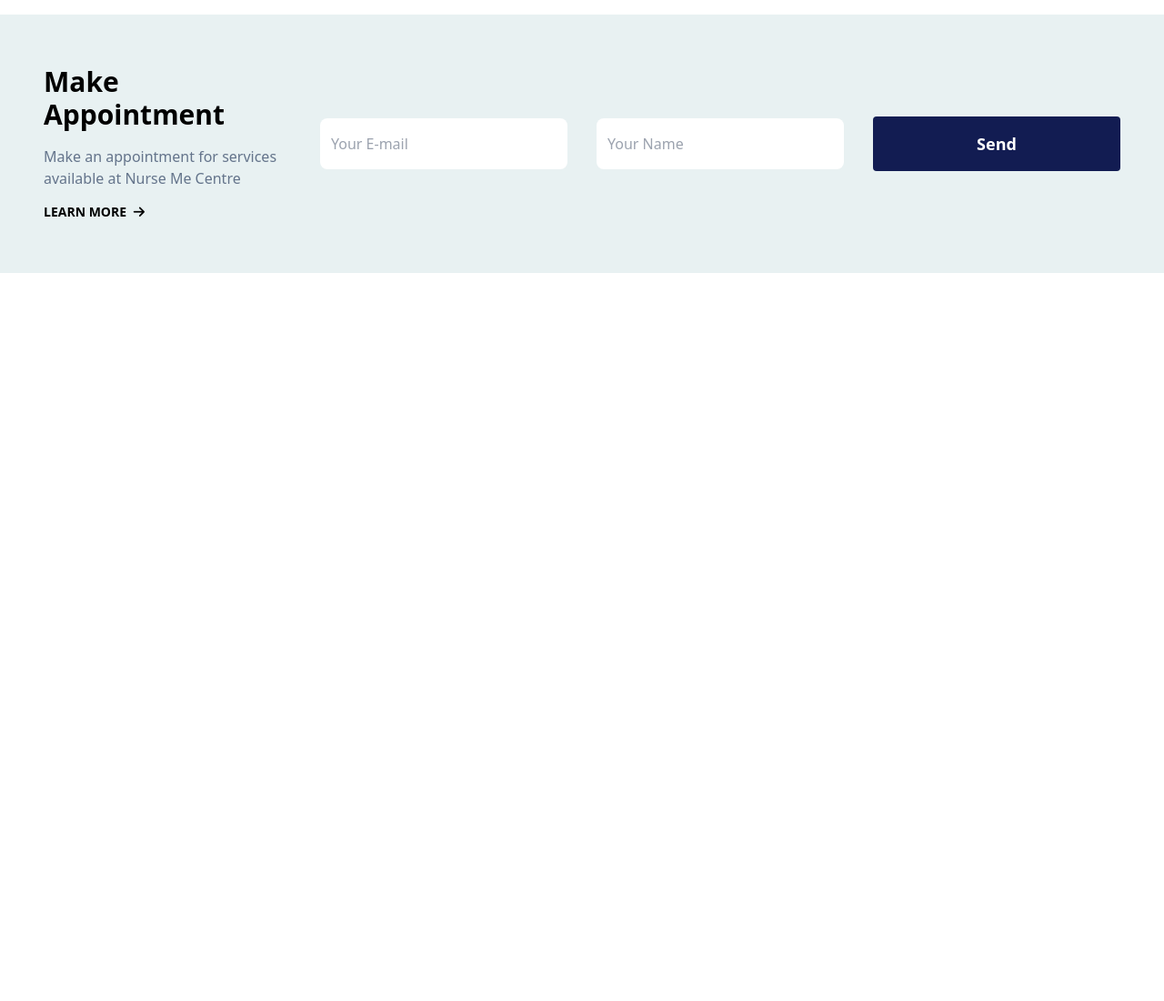
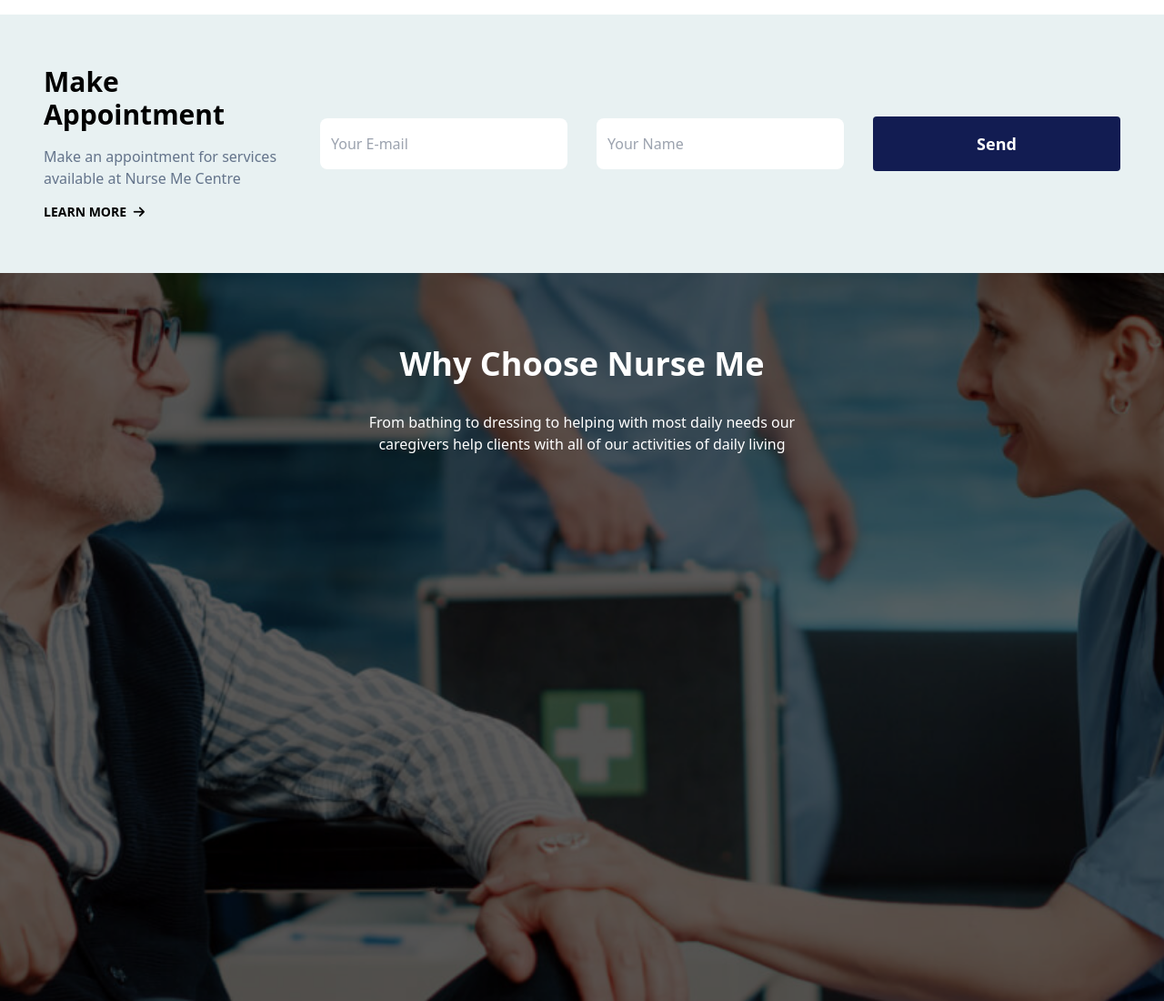
Before and after one commit to ParvesPR/nursing-care-portfolio, a website: page public/index.html in a window 1280 px wide. Shown: the part 1040-2140 px from the top of the page at 91% size. Before the commit the page ends 1340 px from the top, so only its background shows below. Drawn offline with Linux system fonts and the light colour scheme.

Commit message:
section title added

```diff
--- a/public/index.html
+++ b/public/index.html
@@ -122,6 +122,8 @@
         <!--START CHOOSE NURSEE SECTION -->
         <section class="why-choose-nurse">
             <div class="container">
+                <h1 class="text-center text-white text-4xl font-semibold pt-20 pb-8">Why Choose Nurse Me</h1>
+                <p class="text-center text-white w-5/12 mx-auto">From bathing to dressing to helping with most daily needs our caregivers help clients with all of our activities of daily living</p>
                 <div class="grid grid-cols-1 md:grid-cols-2 lg:grid-cols-3">
 
                 </div>
--- a/src/input.css
+++ b/src/input.css
@@ -43,3 +43,24 @@ nav ul li {
     position: relative;
     z-index: -111;
 }
+
+.why-choose-nurse {
+    background: url(../asset/why-choose.jpg);
+    background-position: center;
+    background-repeat: no-repeat;
+    background-size: cover;
+    height: 100vh;
+    position: relative;
+    z-index: -111;
+}
+.why-choose-nurse::before{
+    content: "";
+    position: absolute;
+    left: 0;
+    top: 0;
+    width: 100%;
+    height: 100%;
+    background-color: rgba(0, 0, 0, 0.60);
+    z-index: -11;
+
+}
```
Also changed, not shown: asset/why-choose.jpg (added), public/style.css.
